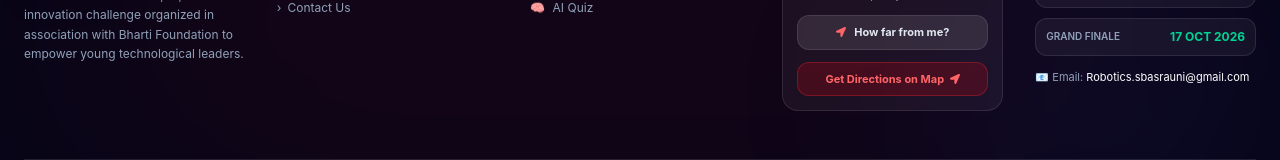
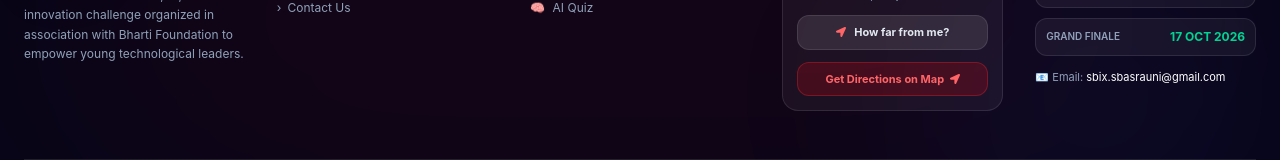
Before and after one commit to Cdansoftware/sbix, a React (Vite) app: page /home in a window 1280 px wide. Shown: the part 5438-5598 px from the top of the page. Built offline with nearby package versions, Linux system fonts and the light colour scheme.

Commit message:
adeddd_done

```diff
--- a/src/pages/Contact.jsx
+++ b/src/pages/Contact.jsx
@@ -193,7 +193,7 @@ const Contact = () => {
               href="mailto:Robotics.sbasrauni@gmail.com"
               className="inline-flex items-center gap-2 px-6 py-3.5 bg-gradient-to-r from-red-500 to-rose-600 hover:from-red-600 hover:to-rose-700 text-white font-bold rounded-xl shadow-lg hover:shadow-red-500/25 transition-all text-xs tracking-wider uppercase"
             >
-              <span>Robotics.sbasrauni@gmail.com</span>
+              <span>sbix.sbasrauni@gmail.com</span>
               <span className="text-sm">✉️</span>
             </a>
 
--- a/src/pages/Footer.jsx
+++ b/src/pages/Footer.jsx
@@ -323,10 +323,10 @@ const Footer = () => {
               <p className="text-[11px] text-slate-400 pt-1">
                 📧 Email:{" "}
                 <a
-                  href="mailto:Robotics.sbasrauni@gmail.com"
+                  href="mailto:sbix.sbasrauni@gmail.com"
                   className="text-white hover:text-red-400 transition-colors"
                 >
-                  Robotics.sbasrauni@gmail.com
+                  sbix.sbasrauni@gmail.com
                 </a>
               </p>
             </div>
```
